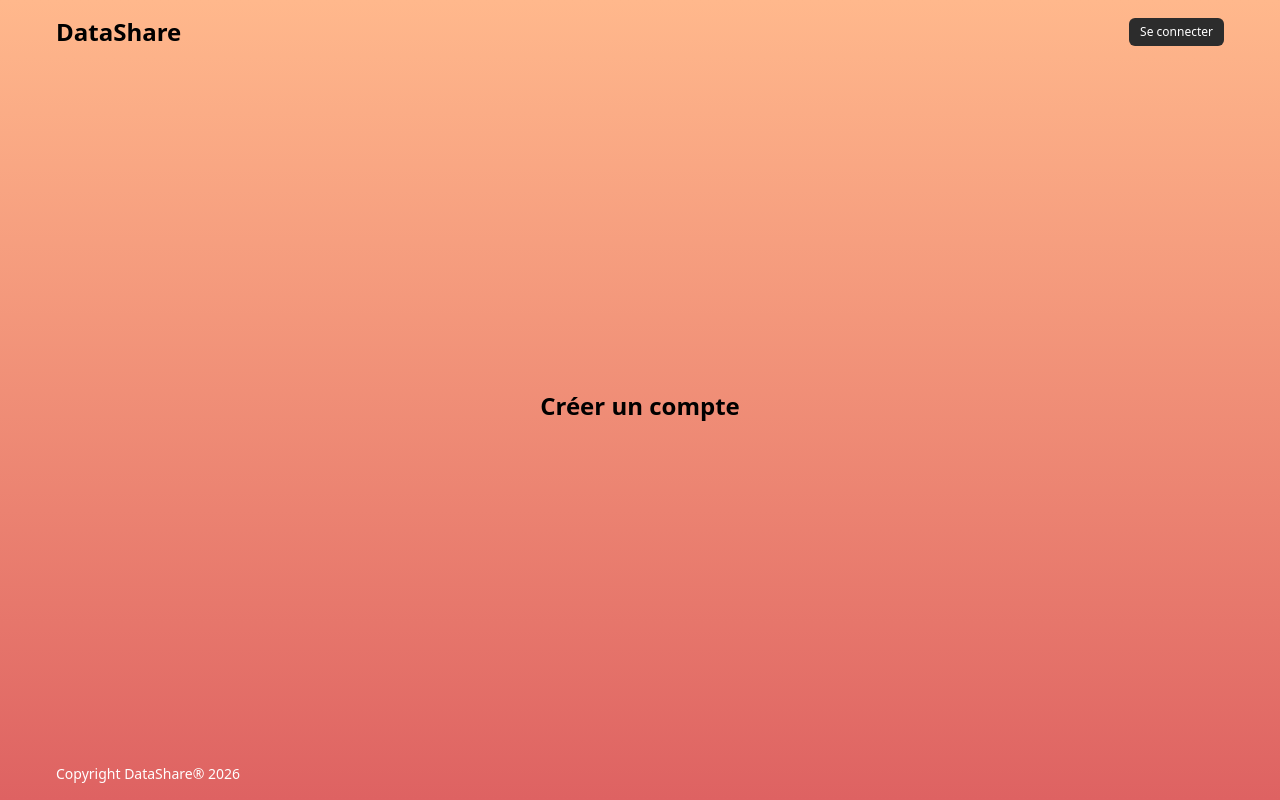
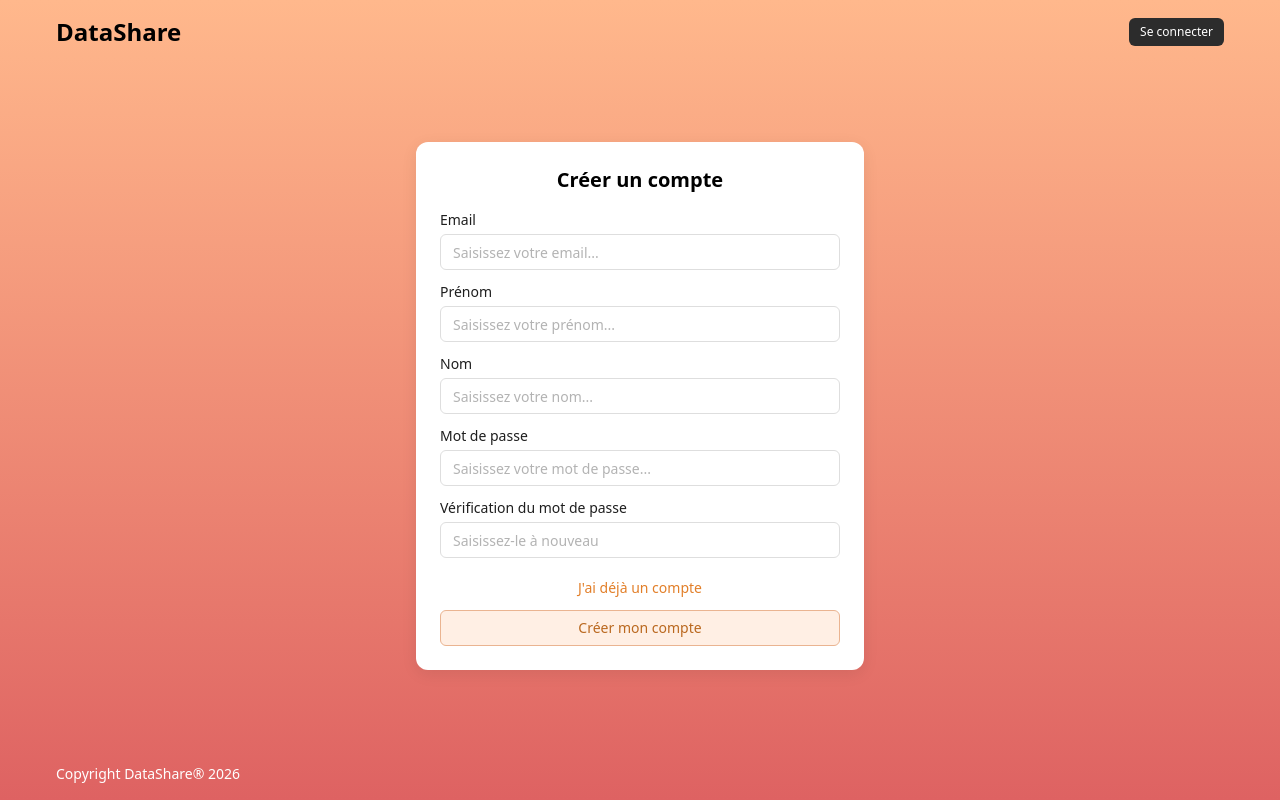
Before and after one commit to quentin-mace/OC_AL_P4_DataShare, a React (Vite) app in the folder DataShare_Front/: page /register in a window 1280 px wide. Built offline with nearby package versions, Linux system fonts and the light colour scheme.

Commit message:
feat(front): add the registration form (#33)
Co-Authored-By: Claude Opus 5.5 <noreply@anthropic.com>

```diff
--- a/DataShare_Front/src/pages/LoginPage.tsx
+++ b/DataShare_Front/src/pages/LoginPage.tsx
@@ -1,3 +1,18 @@
+import { useLocation } from 'react-router'
+import { Callout } from '../components/ui/Callout'
+
+// Posé par la page d'inscription en redirigeant ici après un 201.
+interface LoginLocationState {
+  registered?: boolean
+}
+
 export function LoginPage() {
-  return <h1 className="text-2xl font-bold text-ink">Connexion</h1>
+  const state = useLocation().state as LoginLocationState | null
+
+  return (
+    <>
+      <h1 className="text-2xl font-bold text-ink">Connexion</h1>
+      {state?.registered && <Callout>Compte créé, vous pouvez vous connecter.</Callout>}
+    </>
+  )
 }
--- a/DataShare_Front/src/pages/RegisterPage.tsx
+++ b/DataShare_Front/src/pages/RegisterPage.tsx
@@ -1,3 +1,138 @@
+import { zodResolver } from '@hookform/resolvers/zod'
+import { useState } from 'react'
+import { useForm } from 'react-hook-form'
+import { Link, useNavigate } from 'react-router'
+import { getViolations, type Violation } from '../api/problem'
+import { registerUser } from '../api/register'
+import { Button } from '../components/ui/Button'
+import { Callout } from '../components/ui/Callout'
+import { Input } from '../components/ui/Input'
+import { paths } from '../routes/paths'
+import {
+  PASSWORD_MIN_LENGTH,
+  registerSchema,
+  type RegisterFormInput,
+  type RegisterFormValues,
+} from '../validation/registerSchema'
+
+type ServerField = Exclude<keyof RegisterFormInput, 'confirmPassword'>
+
+const serverFields: ServerField[] = ['email', 'firstName', 'lastName', 'plainPassword']
+
+// Codes des contraintes Symfony qui ont un libellé plus précis que le repli par champ.
+const messagesByCode: Record<string, string> = {
+  '23bd9dbf-6b9b-41cd-a99e-4844bcf3077f': 'Un compte existe déjà avec cette adresse email.',
+  '9ff3fdc4-b214-49db-8718-39c315e33d45': `Le mot de passe doit contenir au moins ${PASSWORD_MIN_LENGTH} caractères.`,
+  '4234df00-45dd-49a4-b303-a75dbf8b10d8':
+    'Mot de passe trop prévisible, variez davantage les caractères.',
+}
+
+const fallbackMessages: Record<ServerField, string> = {
+  email: 'Adresse email refusée.',
+  firstName: 'Prénom refusé.',
+  lastName: 'Nom refusé.',
+  plainPassword: 'Mot de passe refusé.',
+}
+
+function isServerField(path: string): path is ServerField {
+  return (serverFields as string[]).includes(path)
+}
+
+function messageFor(violation: Violation & { propertyPath: ServerField }): string {
+  return (
+    (violation.code ? messagesByCode[violation.code] : undefined) ??
+    fallbackMessages[violation.propertyPath]
+  )
+}
+
 export function RegisterPage() {
-  return <h1 className="text-2xl font-bold text-ink">Créer un compte</h1>
+  const navigate = useNavigate()
+  const [formError, setFormError] = useState<string | null>(null)
+  const {
+    register,
+    handleSubmit,
+    setError,
+    formState: { errors, isSubmitting },
+  } = useForm<RegisterFormInput, unknown, RegisterFormValues>({
+    resolver: zodResolver(registerSchema),
+    mode: 'onTouched',
+  })
+
+  async function onSubmit({ confirmPassword: _confirmation, ...payload }: RegisterFormValues) {
+    setFormError(null)
+    try {
+      await registerUser(payload)
+      navigate(paths.login, { state: { registered: true } })
+    } catch (error) {
+      const violations = getViolations(error)
+      const fieldViolations = violations?.filter(
+        (violation): violation is Violation & { propertyPath: ServerField } =>
+          isServerField(violation.propertyPath),
+      )
+      if (!fieldViolations?.length) {
+        setFormError('Inscription impossible pour le moment, réessayez plus tard.')
+        return
+      }
+      fieldViolations.forEach((violation, index) =>
+        setError(
+          violation.propertyPath,
+          { type: 'server', message: messageFor(violation) },
+          { shouldFocus: index === 0 },
+        ),
+      )
+    }
+  }
+
+  return (
+    <section className="w-full max-w-md rounded-card bg-surface p-6 shadow-card">
+      <h1 className="mb-4 text-center text-xl font-bold text-ink">Créer un compte</h1>
+      <form noValidate onSubmit={handleSubmit(onSubmit)} className="flex flex-col gap-3">
+        <Input
+          label="Email"
+          type="email"
+          autoComplete="email"
+          placeholder="Saisissez votre email..."
+          error={errors.email?.message}
+          {...register('email')}
+        />
+        <Input
+          label="Prénom"
+          autoComplete="given-name"
+          placeholder="Saisissez votre prénom..."
+          error={errors.firstName?.message}
+          {...register('firstName')}
+        />
+        <Input
+          label="Nom"
+          autoComplete="family-name"
+          placeholder="Saisissez votre nom..."
+          error={errors.lastName?.message}
+          {...register('lastName')}
+        />
+        <Input
+          label="Mot de passe"
+          type="password"
+          autoComplete="new-password"
+          placeholder="Saisissez votre mot de passe..."
+          error={errors.plainPassword?.message}
+          {...register('plainPassword')}
+        />
+        <Input
+          label="Vérification du mot de passe"
+          type="password"
+          autoComplete="new-password"
+          placeholder="Saisissez-le à nouveau"
+          error={errors.confirmPassword?.message}
+          {...register('confirmPassword')}
+        />
+        <Link to={paths.login} className="mt-2 self-center text-sm text-accent hover:underline">
+          J'ai déjà un compte
+        </Link>
+        {formError && <Callout variant="error">{formError}</Callout>}
+        <Button type="submit" fullWidth disabled={isSubmitting}>
+          Créer mon compte
+        </Button>
+      </form>
+    </section>
+  )
 }
```
Also changed, not shown: 1 other file (tests, documents, lock files or other folders).
